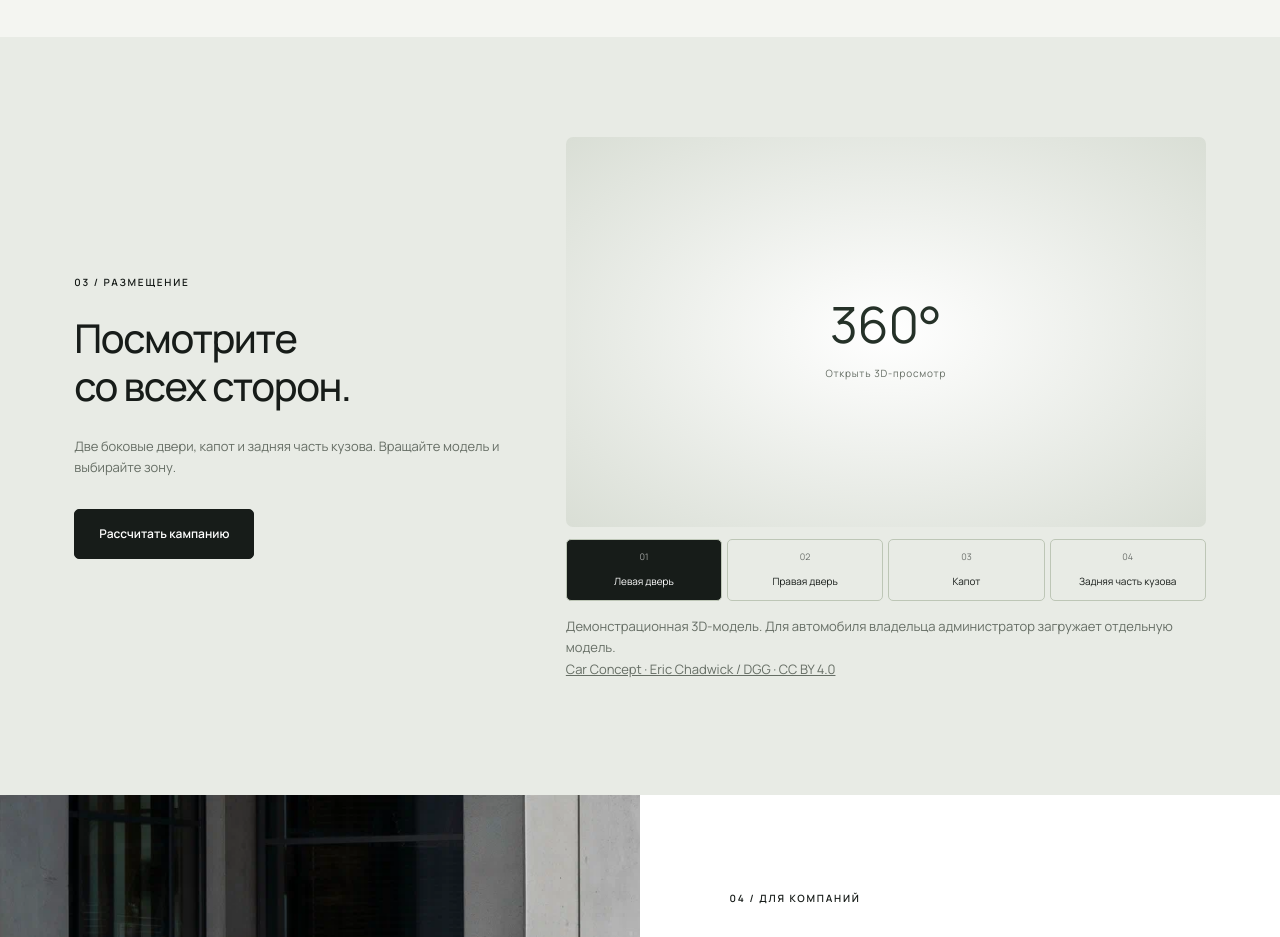
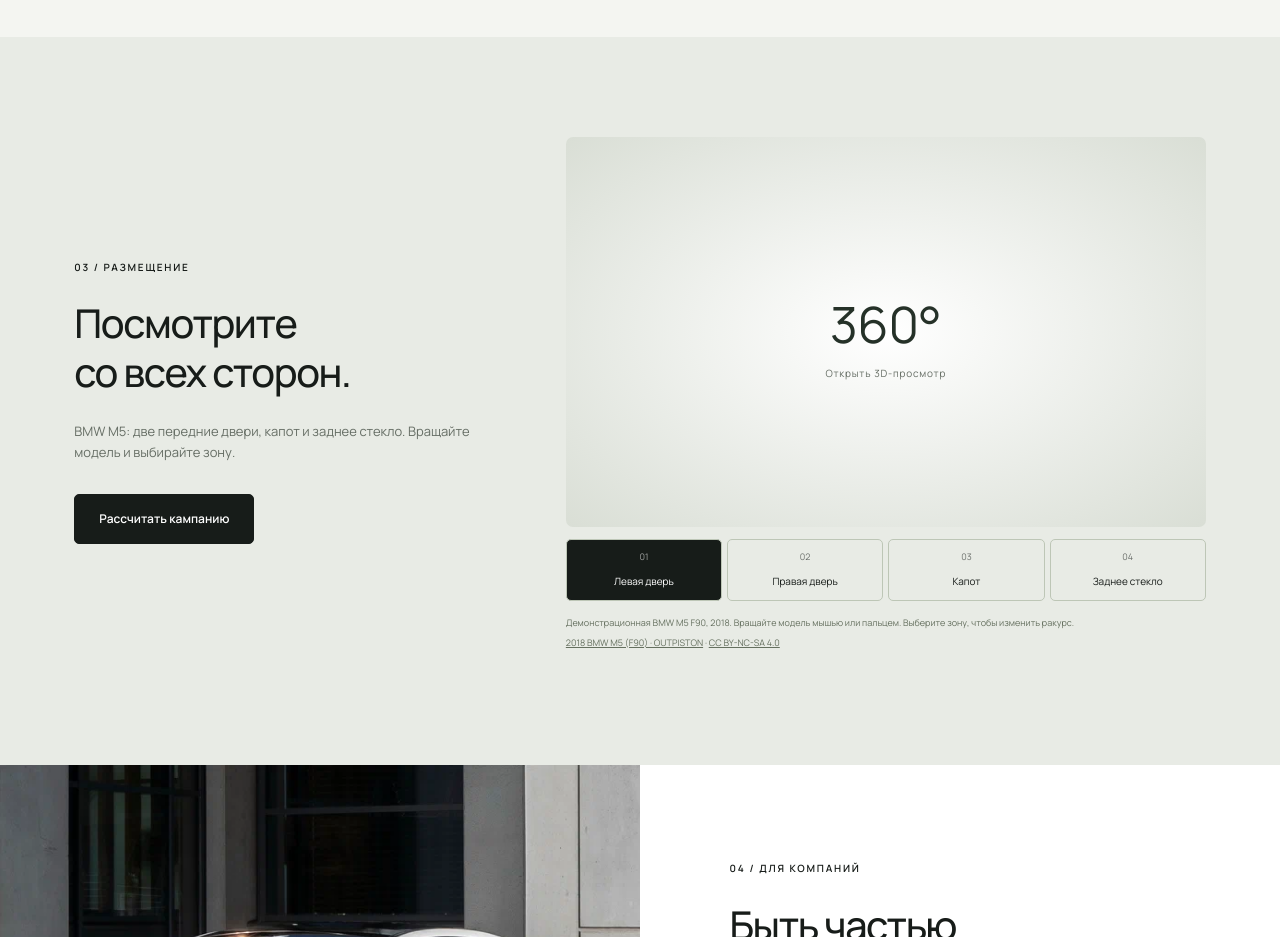
Before and after one commit to axsh06/onroad-ad-platform, a Next.js app: page /home in a window 1280 px wide. Shown: the part 2160-3097 px from the top of the page. Built offline with nearby package versions, Linux system fonts and the light colour scheme; no server answers; the database is empty.

Commit message:
Replace demo car with BMW M5 and add rear-window hotspot

```diff
--- a/public/models/metadata.json
+++ /dev/null
@@ -1,45 +0,0 @@
-{
-  "version": 2,
-  "legal": [
-    {
-      "license": "CC-BY-4.0",
-      "licenseUrl": "https://creativecommons.org/licenses/by/4.0/legalcode",
-      "artist": "Eric Chadwick",
-      "year": "2024",
-      "owner": "Darmstadt Graphics Group GmbH",
-      "what": "Model and textures",
-      "text": "Creative Commons Attribution 4.0 International",
-      "spdx": "CC-BY-4.0",
-      "icon": "https://licensebuttons.net/l/by/4.0/88x31.png"
-    },
-    {
-      "license": "LicenseRef-LegalMark-Khronos",
-      "licenseUrl": "../../LICENSES/LicenseRef-LegalMark-Khronos.txt",
-      "artist": "Non-copyrightable logo",
-      "year": "2015",
-      "owner": "Khronos Group",
-      "what": "Khronos logo",
-      "text": "Khronos Trademark or Logo",
-      "icon": ""
-    },
-    {
-      "license": "LicenseRef-LegalMark-Khronos",
-      "licenseUrl": "../../LICENSES/LicenseRef-LegalMark-Khronos.txt",
-      "artist": "Non-copyrightable logo",
-      "year": "2017",
-      "owner": "Khronos Group",
-      "what": "3D Commerce logo",
-      "text": "Khronos Trademark or Logo",
-      "icon": ""
-    }
-  ],
-  "tags": [
-    "showcase",
-    "extension"
-  ],
-  "screenshot": "screenshot/screenshot.jpg",
-  "name": "Car Concept",
-  "path": "./Models/CarConcept",
-  "summary": "Concept car with Khronos logos and material variants",
-  "createReadme": true
-}
--- a/src/app/home/page.tsx
+++ b/src/app/home/page.tsx
@@ -5,6 +5,7 @@
 import { useLocale } from "@/components/platform/Locale";
 import { Inventory } from "@/components/platform/Inventory";
 import { CarModel } from "@/components/platform/CarModel";
+import { BMW_M5_PLACEMENTS } from "@/lib/bmw-m5-model";
 const faqs: [string, string, string, string, string, string][] = [
   [
     "Как автомобиль попадает в каталог?",
@@ -266,7 +267,7 @@
           </div>
           <Inventory limit={3} />
         </section>
-        <section className="placement-section reveal">
+        <section className="placement-section reveal" id="placements">
           <div className="section-wrap placement-grid">
             <div>
               <p className="eyebrow">
@@ -281,9 +282,9 @@
               </h2>
               <p>
                 {t(
-                  "Две боковые двери, капот и задняя часть кузова. Вращайте модель и выбирайте зону.",
-                  "Екі бүйір есік, капот және кузовтың артқы бөлігі. Модельді айналдырып, аймақты таңдаңыз.",
-                  "Two side doors, the hood and the rear body panel. Rotate the model and choose a placement.",
+                  "BMW M5: две передние двери, капот и заднее стекло. Вращайте модель и выбирайте зону.",
+                  "BMW M5: екі алдыңғы есік, капот және артқы әйнек. Модельді айналдырып, аймақты таңдаңыз.",
+                  "BMW M5: two front doors, the hood and the rear window. Rotate the model and choose a placement.",
                 )}
               </p>
               <Link href="/planner" className="solid-button">
@@ -294,7 +295,22 @@
                 )}
               </Link>
             </div>
-            <CarModel selected={zone} onSelect={setZone} />
+            <div>
+              <CarModel
+                selected={zone}
+                onSelect={setZone}
+                placements={BMW_M5_PLACEMENTS}
+              />
+              {zone === "REAR_WINDOW" && (
+                <p className="fine-print">
+                  {t(
+                    "Размещение на заднем стекле согласуется отдельно после проверки обзорности и требований безопасности.",
+                    "Артқы әйнектегі жарнама көріну мен қауіпсіздік талаптары тексерілгеннен кейін бөлек келісіледі.",
+                    "Rear-window placement requires separate approval after a visibility and safety review.",
+                  )}
+                </p>
+              )}
+            </div>
           </div>
         </section>
         <section className="movement-section reveal" id="for-brands">
--- a/src/app/platform.css
+++ b/src/app/platform.css
@@ -462,7 +462,21 @@
   background: #fff;
   color: #171c19;
   font-size: 10px;
-  --min-hotspot-opacity: 0.2;
+  --min-hotspot-opacity: 0;
+}
+.model-hotspot:not([data-visible]) {
+  pointer-events: none;
+}
+.model-loading {
+  position: absolute;
+  inset: 0;
+  display: grid;
+  place-items: center;
+  margin: 0;
+  background: #e5e9e2;
+  color: var(--muted);
+  font-size: 13px;
+  pointer-events: none;
 }
 .model-hotspot.selected {
   background: #171c19;
@@ -500,8 +514,11 @@
   margin: 15px 0 !important;
 }
 .model-note a {
+  text-decoration: underline;
+}
+.model-attribution {
   display: block;
-  text-decoration: underline;
+  margin-top: 5px;
 }
 .movement-section {
   display: grid;
--- a/src/components/platform/CarModel.tsx
+++ b/src/components/platform/CarModel.tsx
@@ -2,8 +2,14 @@
 import { createElement, useEffect, useRef, useState } from "react";
 import { useLocale } from "./Locale";
 import { PLACEMENT_TYPES, SLOT_NAMES } from "@/lib/slots";
+import {
+  BMW_M5_MODEL,
+  BMW_M5_HOTSPOTS,
+  BMW_M5_VIEWS,
+} from "@/lib/bmw-m5-model";
 export type Hotspots = Record<string, { position: string; normal: string }>;
 type ModelElement = HTMLElement & {
+  loaded?: boolean;
   positionAndNormalFromPoint: (
     x: number,
     y: number,
@@ -11,8 +17,6 @@
     position: { x: number; y: number; z: number };
     normal: { x: number; y: number; z: number };
   } | null;
-  getDimensions: () => { x: number; y: number; z: number };
-  getBoundingBoxCenter: () => { x: number; y: number; z: number };
 };
 export function CarModel({
   src,
@@ -21,6 +25,7 @@
   onSelect,
   onAnnotate,
   photo,
+  placements = PLACEMENT_TYPES,
 }: {
   src?: string | null;
   hotspots?: Hotspots | null;
@@ -28,6 +33,7 @@
   onSelect?: (s: string) => void;
   onAnnotate?: (s: string, p: Hotspots[string]) => void;
   photo?: string;
+  placements?: readonly string[];
 }) {
   const { t } = useLocale();
   const [motion, setMotion] = useState(false);
@@ -41,9 +47,9 @@
   const ref = useRef<ModelElement | null>(null);
   const pointerStart = useRef<{ x: number; y: number } | null>(null);
   const [ready, setReady] = useState(false);
+  const [loaded, setLoaded] = useState(false);
   const [error, setError] = useState(false);
   const [active, setActive] = useState(Boolean(src));
-  const [defaults, setDefaults] = useState<Hotspots>({});
   useEffect(() => {
     if (!active) return;
     let live = true;
@@ -61,31 +67,25 @@
   useEffect(() => {
     const el = ref.current;
     if (!el) return;
+    setLoaded(false);
     const load = () => {
       setError(false);
-      if (src) return;
-      const d = el.getDimensions();
-      const c = el.getBoundingBoxCenter();
-      const p = (x: number, y: number, z: number, n: string) => ({
-        position: `${x}m ${y}m ${z}m`,
-        normal: n,
-      });
-      setDefaults({
-        LEFT_DOOR: p(c.x + d.x * 0.48, c.y, c.z, "1 0 0"),
-        RIGHT_DOOR: p(c.x - d.x * 0.48, c.y, c.z, "-1 0 0"),
-        HOOD: p(c.x, c.y - d.y * 0.1, c.z + d.z * 0.3, "0 1 0"),
-        REAR_BODY: p(c.x, c.y - d.y * 0.08, c.z - d.z * 0.48, "0 0 -1"),
-      });
+      setLoaded(true);
     };
     const fail = () => setError(true);
     el.addEventListener("load", load);
     el.addEventListener("error", fail);
+    if (el.loaded) load();
     return () => {
       el.removeEventListener("load", load);
       el.removeEventListener("error", fail);
     };
   }, [ready, src, active]);
-  const points = src ? hotspots || {} : defaults;
+  const points: Hotspots = src ? hotspots || {} : BMW_M5_HOTSPOTS;
+  const choose = (key: string) => {
+    setActive(true);
+    onSelect?.(key);
+  };
   const pick = (event: React.MouseEvent) => {
     if (!onAnnotate || !selected || !ref.current) return;
     const start = pointerStart.current;
@@ -134,19 +134,22 @@
             "model-viewer",
             {
               ref,
-              src: src || "/models/concept-car.glb",
-              alt: t(
+              src: src || BMW_M5_MODEL,
+              alt: src
+                ? t(
                     "3D-модель автомобиля",
                     "Автомобильдің 3D моделі",
                     "3D car model",
-              ),
+                  )
+                : "BMW M5 F90 · 2018 · 3D",
               "camera-controls": true,
-              "auto-rotate": motion && !onAnnotate,
-              "rotation-per-second": "12deg",
+              "interpolation-decay": motion ? 80 : 0,
+              "interaction-prompt": "none",
               "shadow-intensity": "1",
               "environment-image": "neutral",
-              "camera-orbit":
-                (selected === "LEFT_DOOR"
+              "camera-orbit": !src
+                ? BMW_M5_VIEWS[selected || "LEFT_DOOR"] || BMW_M5_VIEWS.LEFT_DOOR
+                : (selected === "LEFT_DOOR"
                     ? "90deg"
                     : selected === "RIGHT_DOOR"
                       ? "-90deg"
@@ -160,7 +163,9 @@
               onClick: pick,
               style: { width: "100%", height: "100%" },
             },
-            Object.entries(points).map(([key, p]) =>
+            Object.entries(points)
+              .filter(([key]) => placements.includes(key))
+              .map(([key, p]) =>
                 createElement(
                   "button",
                   {
@@ -172,15 +177,13 @@
                     className: `model-hotspot ${selected === key ? "selected" : ""}`,
                     onClick: (e: React.MouseEvent) => {
                       e.stopPropagation();
-                    onSelect?.(key);
+                      choose(key);
                     },
                     "aria-label": SLOT_NAMES[key] ? t(...SLOT_NAMES[key]) : key,
+                    "aria-pressed": selected === key,
+                    title: SLOT_NAMES[key] ? t(...SLOT_NAMES[key]) : key,
                   },
-                String(
-                  PLACEMENT_TYPES.indexOf(
-                    key as (typeof PLACEMENT_TYPES)[number],
-                  ) + 1,
-                ).padStart(2, "0"),
+                  String(placements.indexOf(key) + 1).padStart(2, "0"),
                 ),
               ),
           )
@@ -189,13 +192,18 @@
             {t("Загрузка 3D…", "3D жүктелуде…", "Loading 3D…")}
           </p>
         )}
+        {active && ready && !loaded && !error && (
+          <p className="model-loading" role="status">
+            {t("Загрузка 3D…", "3D жүктелуде…", "Loading 3D…")}
+          </p>
+        )}
       </div>
       <div className="model-zone-list">
-        {PLACEMENT_TYPES.map((key, i) => (
+        {placements.map((key, i) => (
           <button
             key={key}
             aria-pressed={selected === key}
-            onClick={() => onSelect?.(key)}
+            onClick={() => choose(key)}
           >
             <span>0{i + 1}</span>
             {t(...SLOT_NAMES[key])}
@@ -210,18 +218,28 @@
               "Vehicle model. Final decal dimensions are approved before installation.",
             )
           : t(
-              "Демонстрационная 3D-модель. Для автомобиля владельца администратор загружает отдельную модель.",
-              "Демонстрациялық 3D модель. Иесінің көлігі үшін әкімші жеке модель жүктейді.",
-              "Demo 3D model. An administrator uploads a separate model for each owner’s vehicle.",
+              "Демонстрационная BMW M5 F90, 2018. Вращайте модель мышью или пальцем. Выберите зону, чтобы изменить ракурс.",
+              "Демонстрациялық BMW M5 F90, 2018. Модельді тінтуірмен немесе саусақпен айналдырыңыз. Көріністі өзгерту үшін аймақты таңдаңыз.",
+              "Demo BMW M5 F90, 2018. Drag to rotate. Select a placement to change the view.",
             )}{" "}
         {!src && (
+          <span className="model-attribution">
             <a
-            href="https://github.com/KhronosGroup/glTF-Sample-Assets/tree/main/Models/CarConcept"
+              href="https://sketchfab.com/3d-models/2018-bmw-m5-f90-7e76fd2d8b6d4d29b3da2b87936f826d"
               target="_blank"
               rel="noreferrer"
             >
-            Car Concept · Eric Chadwick / DGG · CC BY 4.0
+              2018 BMW M5 (F90) · OUTPISTON
             </a>
+            {" · "}
+            <a
+              href="https://creativecommons.org/licenses/by-nc-sa/4.0/"
+              target="_blank"
+              rel="noreferrer"
+            >
+              CC BY-NC-SA 4.0
+            </a>
+          </span>
         )}
       </p>
     </div>
--- /dev/null
+++ b/src/lib/bmw-m5-model.ts
@@ -0,0 +1,42 @@
+// Coordinates measured on the supplied, unmodified BMW M5 F90 mesh.
+// +X is the left side of the car, +Y is up, and +Z points forward.
+export const BMW_M5_MODEL = "/models/2018-bmw-m5-f90.glb";
+
+export const BMW_M5_PLACEMENTS = [
+  "LEFT_DOOR",
+  "RIGHT_DOOR",
+  "HOOD",
+  "REAR_WINDOW",
+] as const;
+
+export const BMW_M5_HOTSPOTS = {
+  LEFT_DOOR: {
+    position: "0.91735m 0.7m 0.25m",
+    normal: "0.9928 0.10473 0.00983",
+  },
+  RIGHT_DOOR: {
+    position: "-0.91735m 0.7m 0.25m",
+    normal: "-0.9928 0.10481 0.00987",
+  },
+  HOOD: {
+    position: "0m 0.92781m 1.65m",
+    normal: "0 0.99062 0.13649",
+  },
+  REAR_WINDOW: {
+    position: "0m 1.26346m -1.55m",
+    normal: "0 0.92522 -0.3792",
+  },
+  // Existing vehicle listings retain their separately priced rear body slot.
+  REAR_BODY: {
+    position: "0m 0.72m -2.36044m",
+    normal: "0 0.2939 -0.95582",
+  },
+};
+
+export const BMW_M5_VIEWS: Record<string, string> = {
+  LEFT_DOOR: "65deg 72deg 78%",
+  RIGHT_DOOR: "-65deg 72deg 78%",
+  HOOD: "0deg 38deg 90%",
+  REAR_WINDOW: "180deg 52deg 90%",
+  REAR_BODY: "155deg 72deg 90%",
+};
--- a/src/lib/slots.ts
+++ b/src/lib/slots.ts
@@ -8,6 +8,7 @@
   LEFT_DOOR: ["Левая дверь", "Сол жақ есік", "Left door"],
   RIGHT_DOOR: ["Правая дверь", "Оң жақ есік", "Right door"],
   HOOD: ["Капот", "Капот", "Hood"],
+  REAR_WINDOW: ["Заднее стекло", "Артқы әйнек", "Rear window"],
   REAR_BODY: [
     "Задняя часть кузова",
     "Кузовтың артқы бөлігі",
```
Also changed, not shown: public/models/LICENSE.md (deleted), public/models/LicenseRef-LegalMark-Khronos.txt (deleted), public/models/README.md (added), 4 other files (tests, documents, lock files or other folders). Lines whose indentation alone changed are shown as unchanged.
